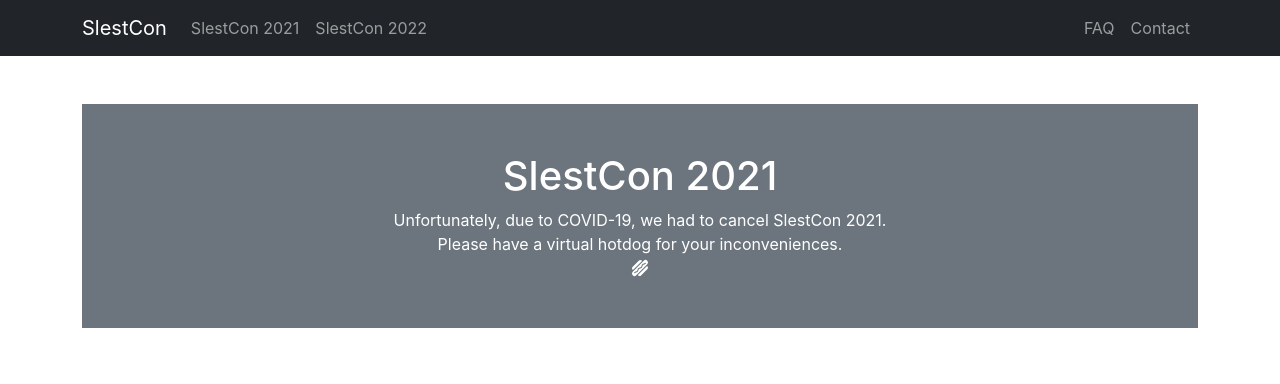
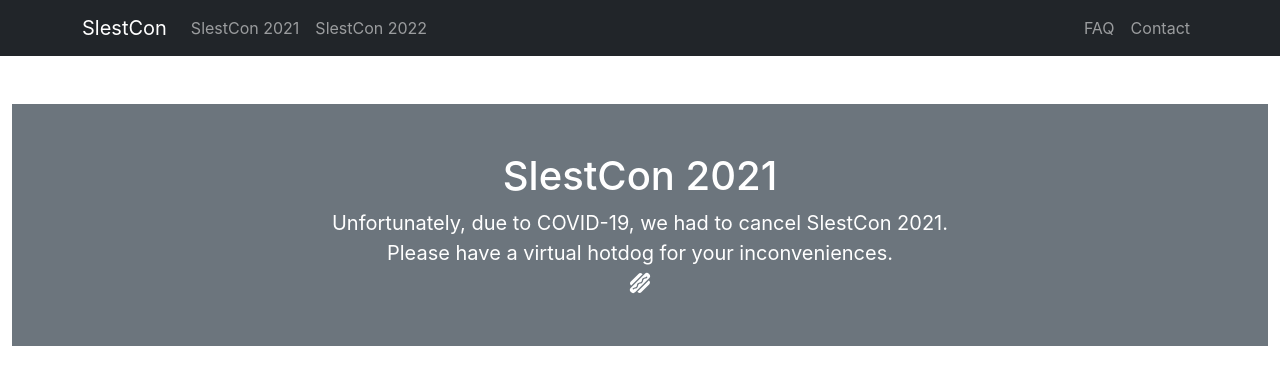
Before and after one commit to slestcon/slestcon, a React (Create React App) app: page /#/Slestcon2021 in a window 1280 px wide. Shown: the top 384 px of the page. Built offline with nearby package versions, Linux system fonts and the light colour scheme.

Commit message:
bugfixes the home link and fixes up 2021 page

```diff
--- a/src/components/Navigation/Navigation.js
+++ b/src/components/Navigation/Navigation.js
@@ -5,7 +5,7 @@ const Navigation = () => (
 
 	<Navbar bg="dark" variant="dark" sticky="top" expand="lg">
 		<Container>
-			<Navbar.Brand href="/slestcon/#">SlestCon</Navbar.Brand>
+			<Navbar.Brand href="/slestcon/#/Slestcon2022">SlestCon</Navbar.Brand>
 			<Navbar.Toggle aria-controls="basic-navbar-nav"/>
 			<Navbar.Collapse id="basic-navbar-nav">
 				<Nav className="me-auto">
--- a/src/components/Slestcon2021/Slestcon2021.js
+++ b/src/components/Slestcon2021/Slestcon2021.js
@@ -5,12 +5,12 @@ import { FontAwesomeIcon } from '@fortawesome/react-fontawesome'
 import { faHotdog } from '@fortawesome/free-solid-svg-icons'
 
 const Slestcon2021 = () => (
-	<Container>
+	<Container fluid>
 		<Container fluid className="bg-secondary text-white my-5 py-5">
 			<h1>
 				SlestCon 2021
 			</h1>
-			<Container>
+			<Container className="fs-5">
 				Unfortunately, due to COVID-19, we had to cancel SlestCon 2021.
 				<br/>
 				Please have a virtual hotdog for your inconveniences.
```
